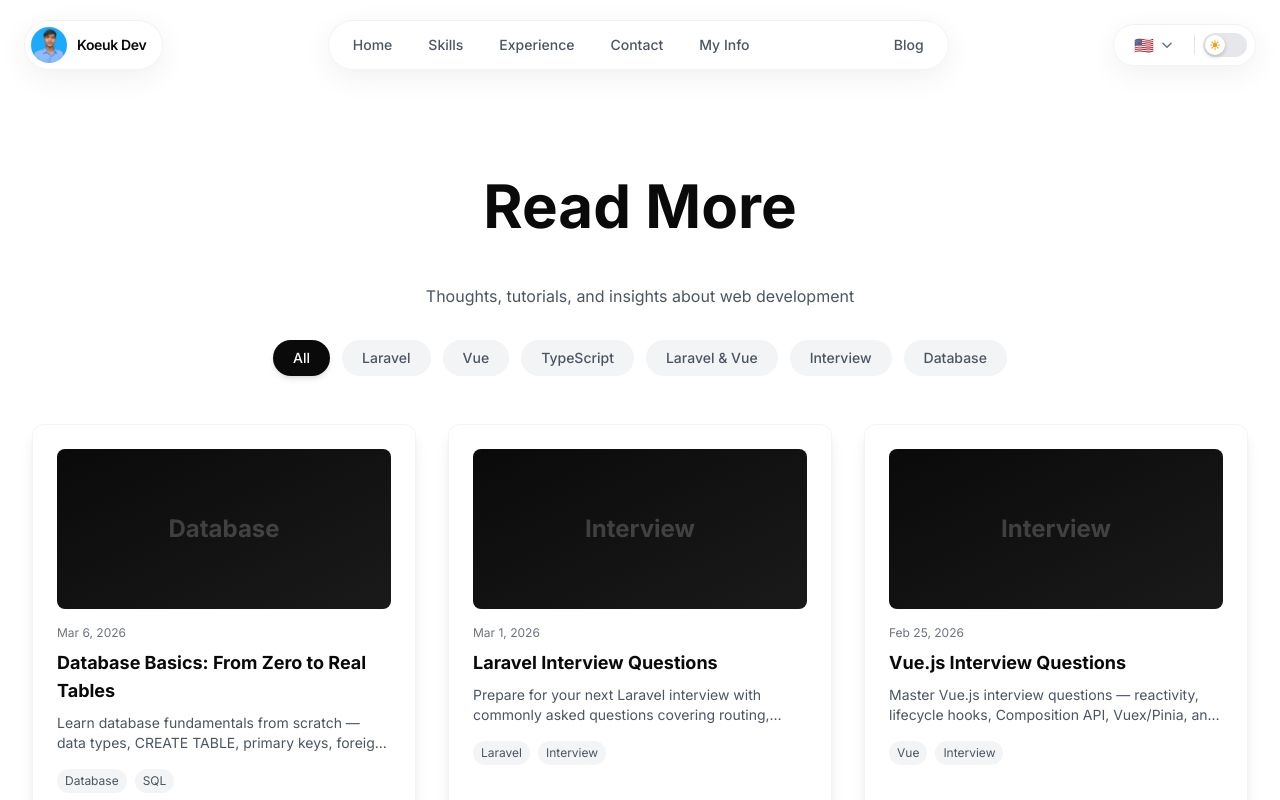
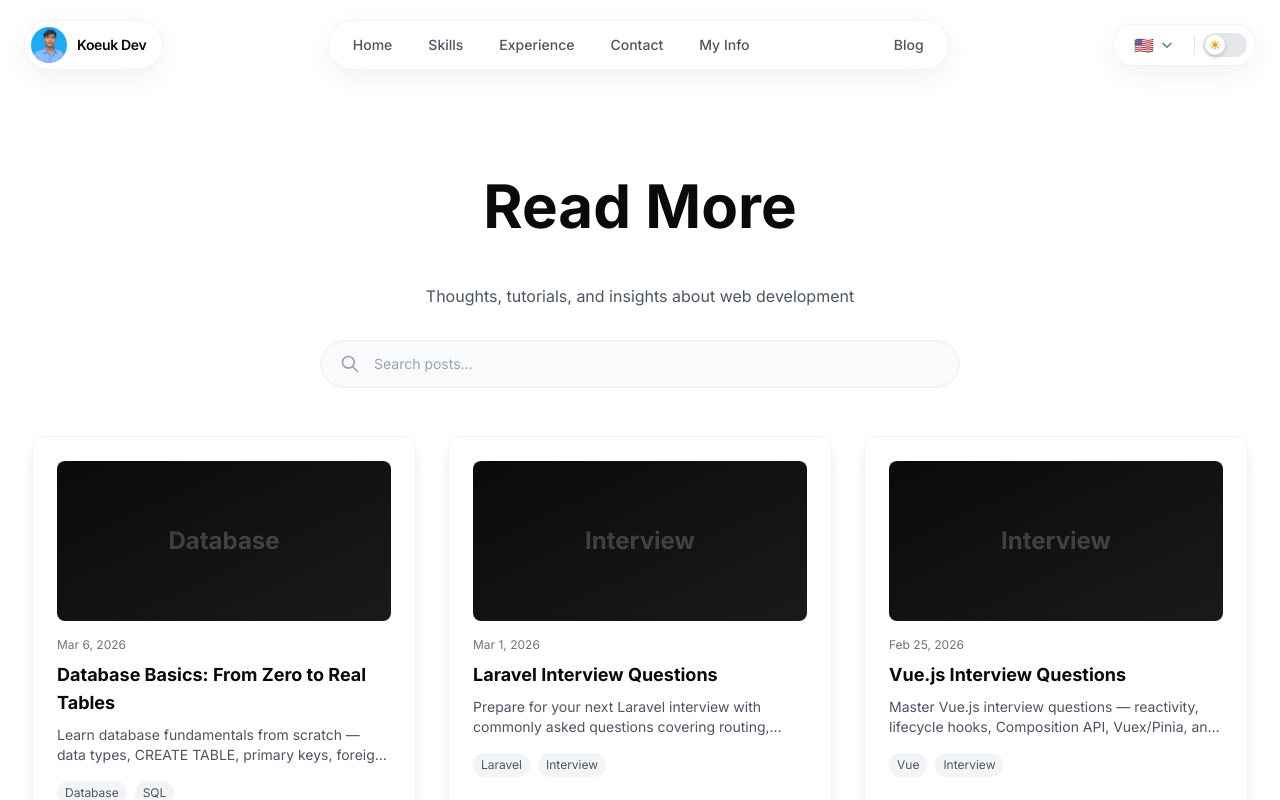
Before and after one commit to koeuk/Portfolio, a Nuxt app: page /read-more in a window 1280 px wide. Shown: the top 800 px of the page. Built offline with nearby package versions, Linux system fonts and the light colour scheme.

Commit message:
feat: replace filter tabs with a searchable dropdown menu for categories and posts

```diff
--- a/pages/read-more/index.vue
+++ b/pages/read-more/index.vue
@@ -9,21 +9,80 @@
         {{ t('blog.subtitle') }}
       </p>
 
-      <!-- Filter Tabs -->
-      <div class="flex flex-wrap justify-center gap-3 mb-12">
+      <!-- Search with Chip Dropdown -->
+      <div class="max-w-2xl mx-auto mb-12 px-4">
+        <div class="relative" ref="dropdownRef">
+          <!-- Search Input -->
+          <div class="relative">
+            <svg class="absolute left-5 top-1/2 -translate-y-1/2 w-5 h-5 text-gray-400 dark:text-gray-500 pointer-events-none" fill="none" stroke="currentColor" viewBox="0 0 24 24">
+              <path stroke-linecap="round" stroke-linejoin="round" stroke-width="2" d="M21 21l-6-6m2-5a7 7 0 11-14 0 7 7 0 0114 0z" />
+            </svg>
+            <input
+              v-model="searchQuery"
+              @focus="isOpen = true"
+              type="text"
+              placeholder="Search posts..."
+              class="w-full pr-12 py-3 rounded-full bg-gray-50 dark:bg-primary-light border-2 border-gray-100 dark:border-gray-800 text-sm text-primary dark:text-white placeholder-gray-400 dark:placeholder-gray-500 focus:outline-none focus:border-primary dark:focus:border-white focus:bg-white dark:focus:bg-primary-light/80 transition-all"
+              style="padding-left: 3.25rem;"
+            />
+            <button
+              v-if="searchQuery"
+              @click="searchQuery = ''"
+              class="absolute right-3 top-1/2 -translate-y-1/2 p-1.5 rounded-full hover:bg-gray-200 dark:hover:bg-white/10 text-gray-400 dark:text-gray-500 transition-colors"
+              aria-label="Clear search"
+            >
+              <svg class="w-4 h-4" fill="none" stroke="currentColor" viewBox="0 0 24 24">
+                <path stroke-linecap="round" stroke-linejoin="round" stroke-width="2.5" d="M6 18L18 6M6 6l12 12" />
+              </svg>
+            </button>
+          </div>
+
+          <!-- Dropdown Panel -->
+          <Transition name="dropdown">
+            <div
+              v-if="isOpen"
+              class="absolute left-0 right-0 mt-2 bg-white dark:bg-primary-light rounded-3xl shadow-2xl border border-gray-100 dark:border-gray-800 overflow-hidden z-20 p-6"
+            >
+              <!-- Categories Section -->
+              <div class="mb-5">
+                <p class="text-sm font-bold text-primary dark:text-white mb-3">Categories</p>
+                <div class="flex flex-wrap gap-2">
                   <button
                     v-for="tab in tabs"
                     :key="tab.value"
-          @click="activeTab = tab.value"
-          :class="[
-            'px-5 py-2 rounded-full text-sm font-medium transition-all duration-300',
-            activeTab === tab.value
-              ? 'bg-primary text-white dark:bg-white dark:text-primary shadow-md'
-              : 'bg-gray-100 text-gray-600 dark:bg-primary-light dark:text-gray-300 hover:bg-gray-200 dark:hover:bg-primary-light/80'
-          ]"
+                    @click="selectTab(tab.value)"
+                    class="px-4 py-1.5 rounded-full text-sm font-medium transition-all"
+                    :class="activeTab === tab.value
+                      ? 'bg-primary text-white dark:bg-white dark:text-primary shadow-sm'
+                      : 'bg-gray-100 text-gray-700 dark:bg-primary dark:text-gray-200 hover:bg-gray-200 dark:hover:bg-primary/70'"
                   >
                     {{ tab.label }}
                   </button>
+                </div>
+              </div>
+
+              <!-- Suggested Posts -->
+              <div v-if="suggestedPosts.length > 0">
+                <p class="text-sm font-bold text-primary dark:text-white mb-3">All Posts</p>
+                <div class="flex flex-wrap gap-2 max-h-56 overflow-y-auto">
+                  <NuxtLink
+                    v-for="post in suggestedPosts"
+                    :key="post.id"
+                    :to="post.slug"
+                    @click="isOpen = false"
+                    class="px-4 py-1.5 rounded-full text-sm font-medium bg-gray-100 text-gray-700 dark:bg-primary dark:text-gray-200 hover:bg-gray-200 dark:hover:bg-primary/70 transition-all"
+                  >
+                    {{ post.title }}
+                  </NuxtLink>
+                </div>
+              </div>
+
+              <div v-else class="text-center py-6">
+                <p class="text-sm text-gray-500 dark:text-gray-400">No posts match "{{ searchQuery }}"</p>
+              </div>
+            </div>
+          </Transition>
+        </div>
       </div>
 
       <!-- Blog Posts Grid -->
@@ -96,8 +155,72 @@ const activeTab = computed({
   }
 })
 
+const searchQuery = ref('')
+const isOpen = ref(false)
+const dropdownRef = ref<HTMLElement | null>(null)
+
+const activeTabLabel = computed(() => {
+  return tabs.value.find(tab => tab.value === activeTab.value)?.label ?? tabs.value[0].label
+})
+
+function selectTab(value: string) {
+  activeTab.value = value
+  isOpen.value = false
+}
+
+function handleClickOutside(event: MouseEvent) {
+  if (dropdownRef.value && !dropdownRef.value.contains(event.target as Node)) {
+    isOpen.value = false
+  }
+}
+
+onMounted(() => {
+  document.addEventListener('click', handleClickOutside)
+})
+
+onUnmounted(() => {
+  document.removeEventListener('click', handleClickOutside)
+})
+
 const filteredPosts = computed(() => {
-  if (activeTab.value === 'all') return posts
-  return posts.filter(post => post.category === activeTab.value)
+  let result = posts
+  if (activeTab.value !== 'all') {
+    result = result.filter(post => post.category === activeTab.value)
+  }
+  const query = searchQuery.value.trim().toLowerCase()
+  if (query) {
+    result = result.filter(post =>
+      post.title.toLowerCase().includes(query) ||
+      post.excerpt.toLowerCase().includes(query) ||
+      post.tags.some(tag => tag.toLowerCase().includes(query))
+    )
+  }
+  return result
+})
+
+const suggestedPosts = computed(() => {
+  const query = searchQuery.value.trim().toLowerCase()
+  if (!query) return posts.slice(0, 12)
+  return posts.filter(post =>
+    post.title.toLowerCase().includes(query) ||
+    post.tags.some(tag => tag.toLowerCase().includes(query))
+  ).slice(0, 12)
 })
 </script>
+
+<style scoped>
+.dropdown-enter-active {
+  transition: all 0.3s cubic-bezier(0.22, 1, 0.36, 1);
+}
+
+.dropdown-leave-active {
+  transition: all 0.2s cubic-bezier(0.22, 1, 0.36, 1);
+}
+
+.dropdown-enter-from,
+.dropdown-leave-to {
+  opacity: 0;
+  filter: blur(4px);
+  transform: translateY(-8px) scale(0.95);
+}
+</style>
```
Lines whose indentation alone changed are shown as unchanged.
